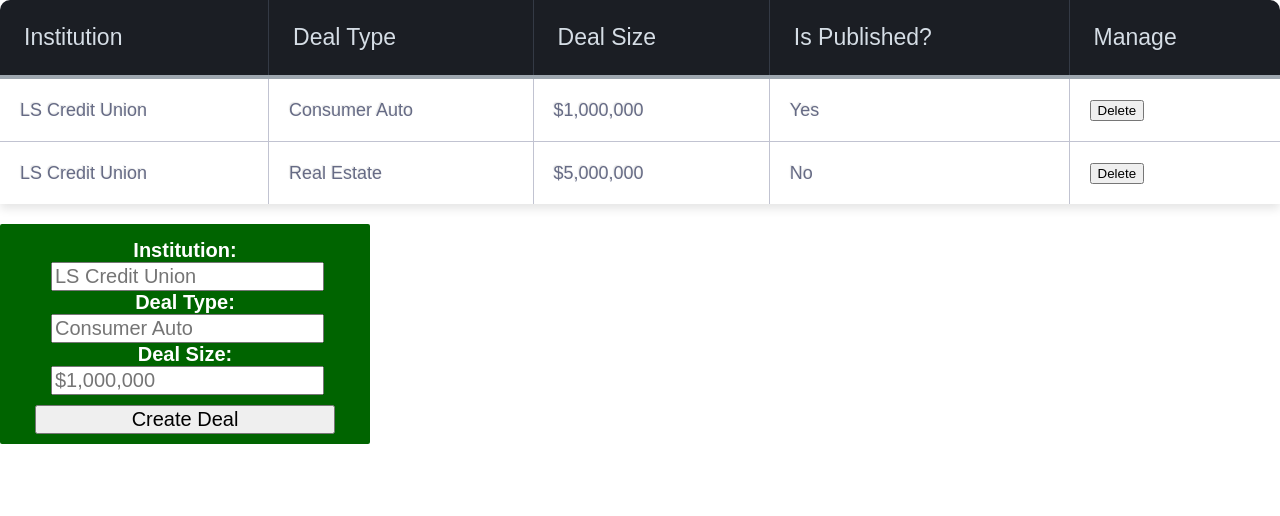
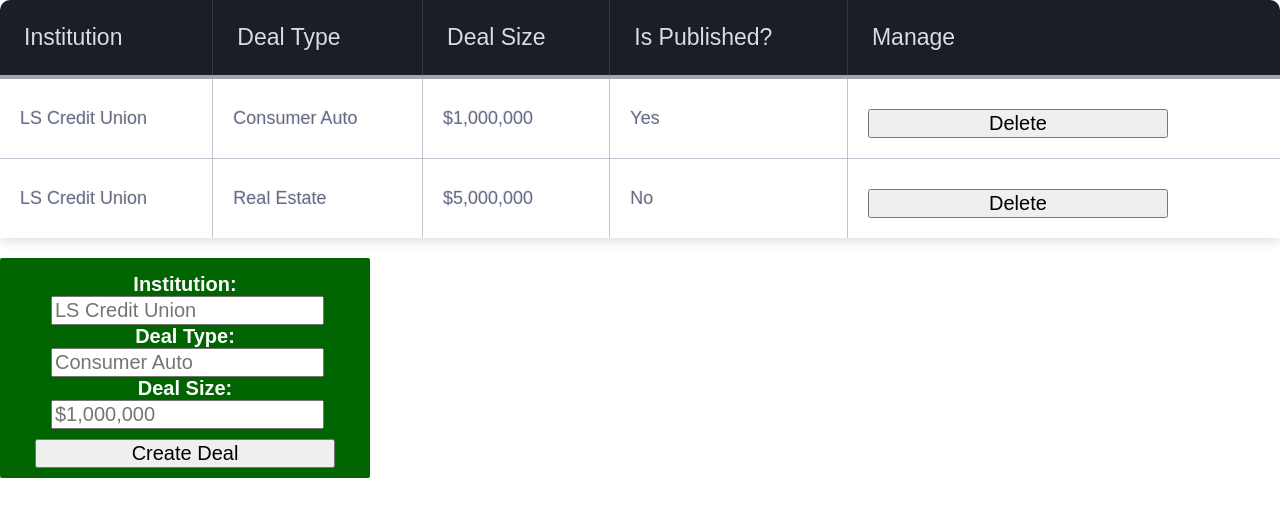
Before and after one commit to r0ckf0rd/react-interview-nicholas-werner, a React (Create React App) app: page / in a window 1280 px wide. Shown: the top 516 px of the page. Built offline with nearby package versions, Linux system fonts and the light colour scheme.

Commit message:
Refactor CSS for button reusability

```diff
--- a/src/components/App.css
+++ b/src/components/App.css
@@ -22,6 +22,12 @@
   font-size: large;
 }
 
+.DealsPage--button {
+  font-size: 20px;
+  margin-top: 10px;
+  width: 300px;
+}
+
 @keyframes App-logo-spin {
   from { transform: rotate(0deg); }
   to { transform: rotate(360deg); }
--- a/src/components/NewDealForm.js
+++ b/src/components/NewDealForm.js
@@ -76,7 +76,7 @@ class DealForm extends Component {
             />
           </label>
         </div>
-        <button className="NewDealForm--button" onClick={this.createDeal}>Create Deal</button>
+        <button className="DealsPage--button" onClick={this.createDeal}>Create Deal</button>
       </form>
     );
   }
```
